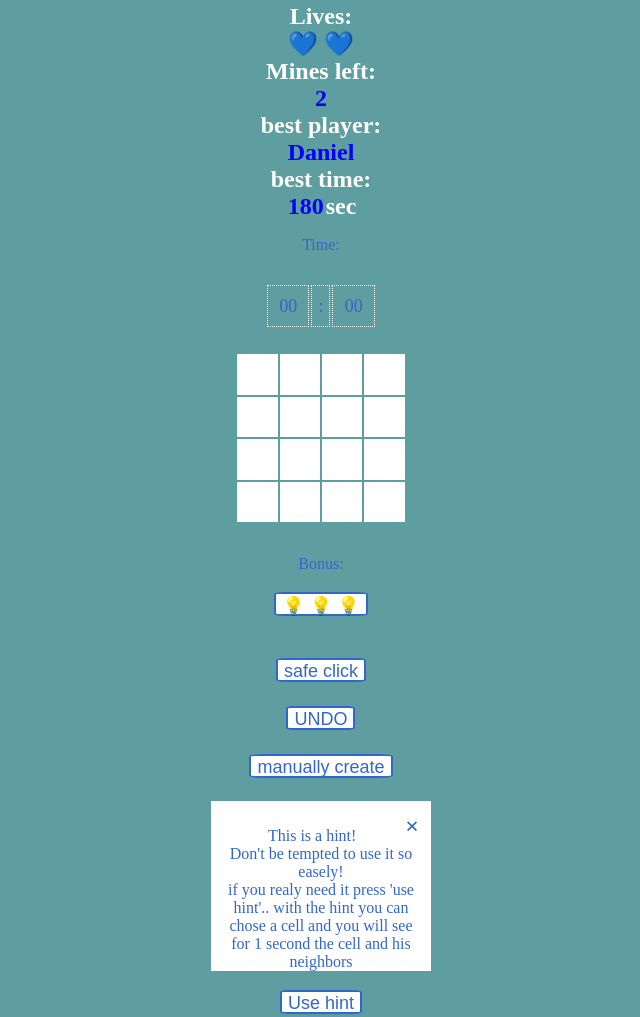
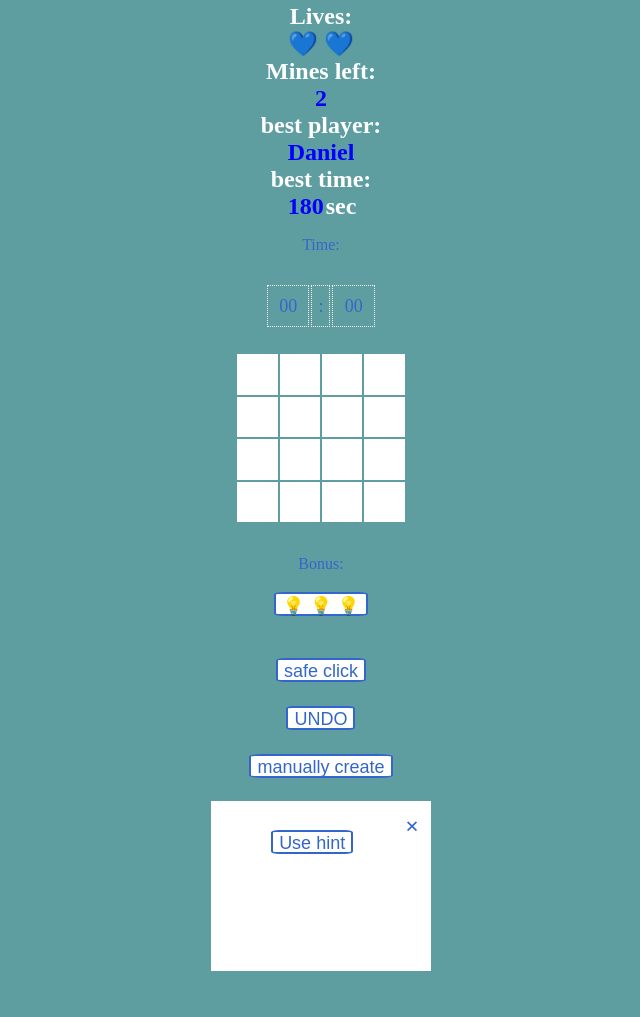
Before and after one commit to DanielWax1986/minesweeper2, a plain HTML site: page index.html in a window 1280 px wide. Shown: the part 141-1158 px from the top of the page, without its empty margins (319-959 px from the left). After the commit the page ends 1120 px from the top, so only its background shows below. Drawn offline with Linux system fonts and the light colour scheme.

Commit message:
index.html

```diff
--- a/index.html
+++ b/index.html
@@ -46,8 +46,7 @@
     <div id="myModal" class="modal">
         <div class="modal-content">
           <span class="close">&times;</span>
-          <p>This is a hint! <br> Don't be tempted to use it so easely! <br> if you realy need it press 'use hint'..
-        with the hint you can chose a cell and you will see for 1 second the cell and his neighbors </p>
+          <p>
           <button class="hint" onclick="useHint()">Use hint</button>
         </div>
     </div>
```
